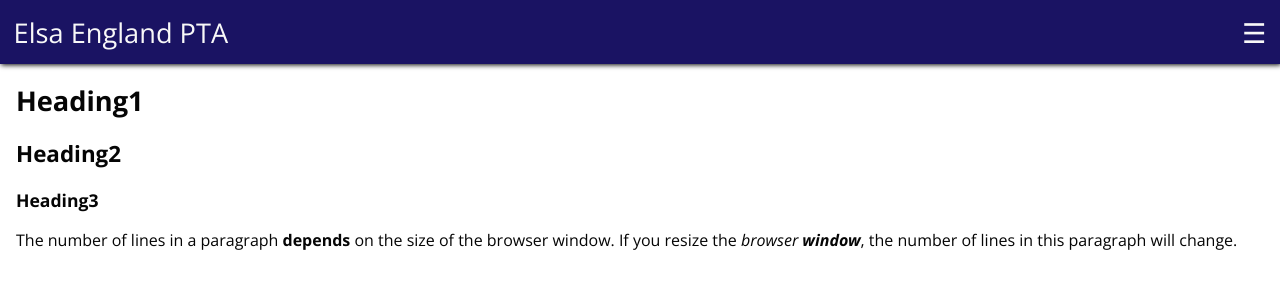
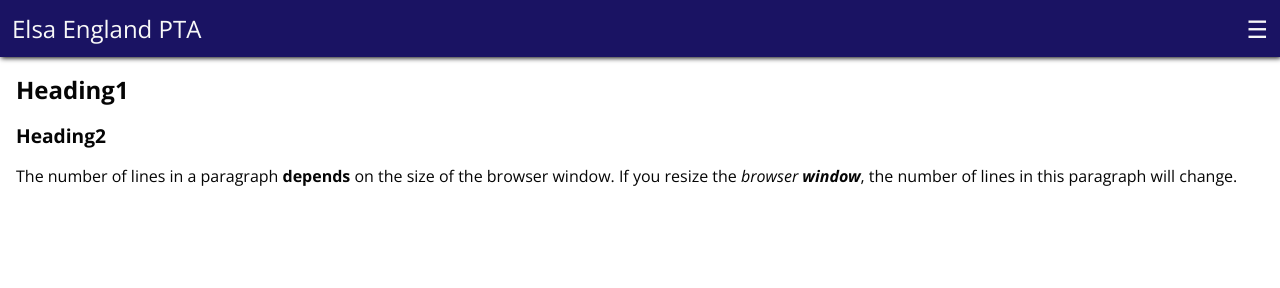
Before and after one commit to eepta/eepta.github.io, a plain HTML site: page index.html in a window 1280 px wide. Drawn offline with Linux system fonts and the light colour scheme.

Commit message:
Reduced heading sizes again.

```diff
--- a/index.html
+++ b/index.html
@@ -23,7 +23,6 @@
     <main>
       <h1>Heading1</h1>
       <h2>Heading2</h2>
-      <h3>Heading3</h3>
       <p>The number of lines in a paragraph <b>depends</b> on the size of the browser window. If you resize the <i>browser</i> <b><i>window</i></b>, the number of lines in this paragraph will change.</p>
     </main>
     <script src="main.js"></script>
--- a/styles.css
+++ b/styles.css
@@ -8,7 +8,7 @@ body {
 header {
   background-color: #1A1363;
   color: #F8F8F8;
-  font-size: 1.7em;
+  font-size: 1.5em;
   padding: 0.5em;
   box-shadow: 1px 1px 5px 0px #080808;
 }
@@ -52,13 +52,9 @@ main {
 }
 
 main h1 {
-  font-size: 1.7em; /* Default is 2em */
+  font-size: 1.5em; /* Default is 2em */
 }
 
 main h2 {
-  font-size: 1.4em; /* Default is 1.5em */
+  font-size: 1.2em; /* Default is 1.5em */
 }
-
-main h3 {
-  font-size: 1.1em; /* Default is 1.15em */
-}
```
